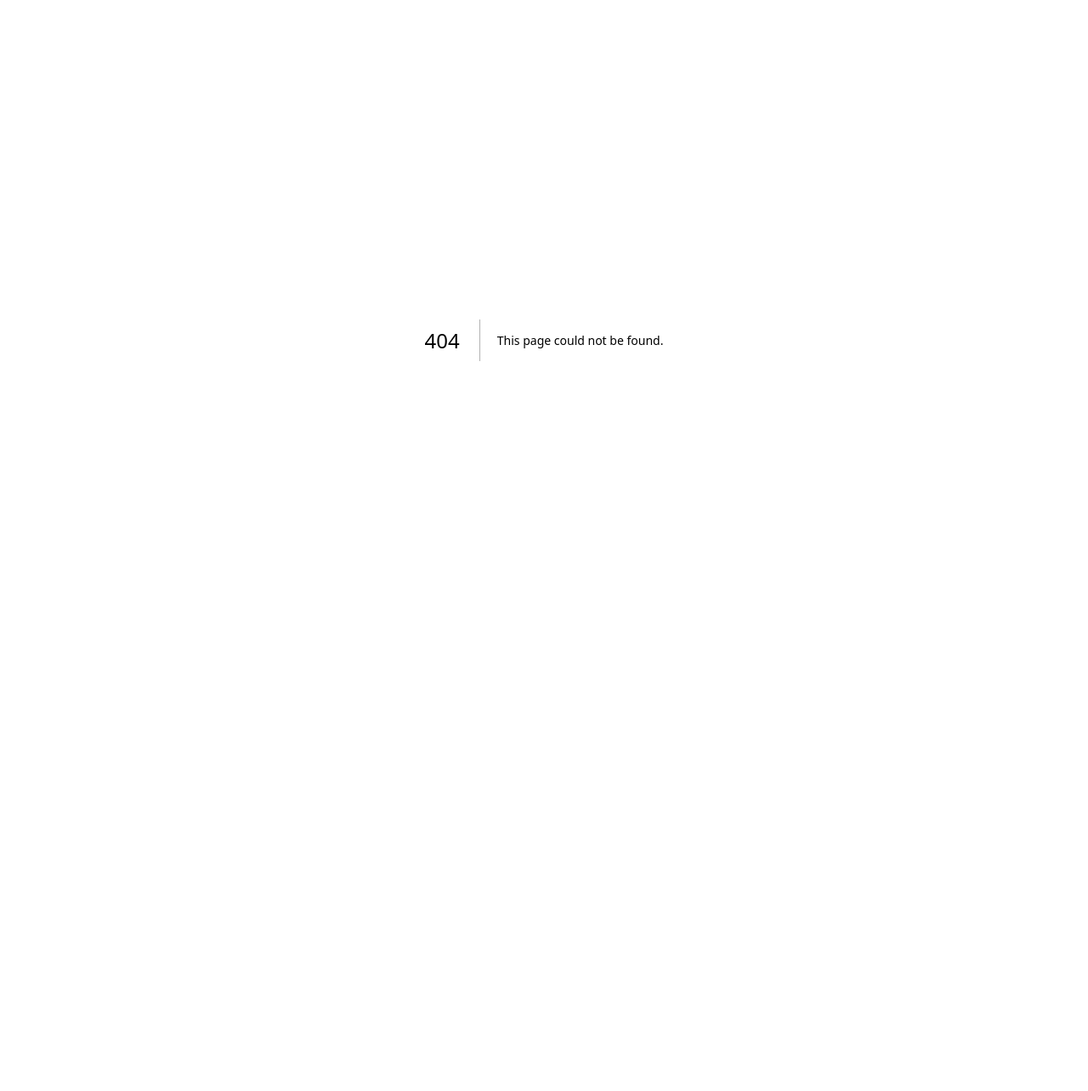
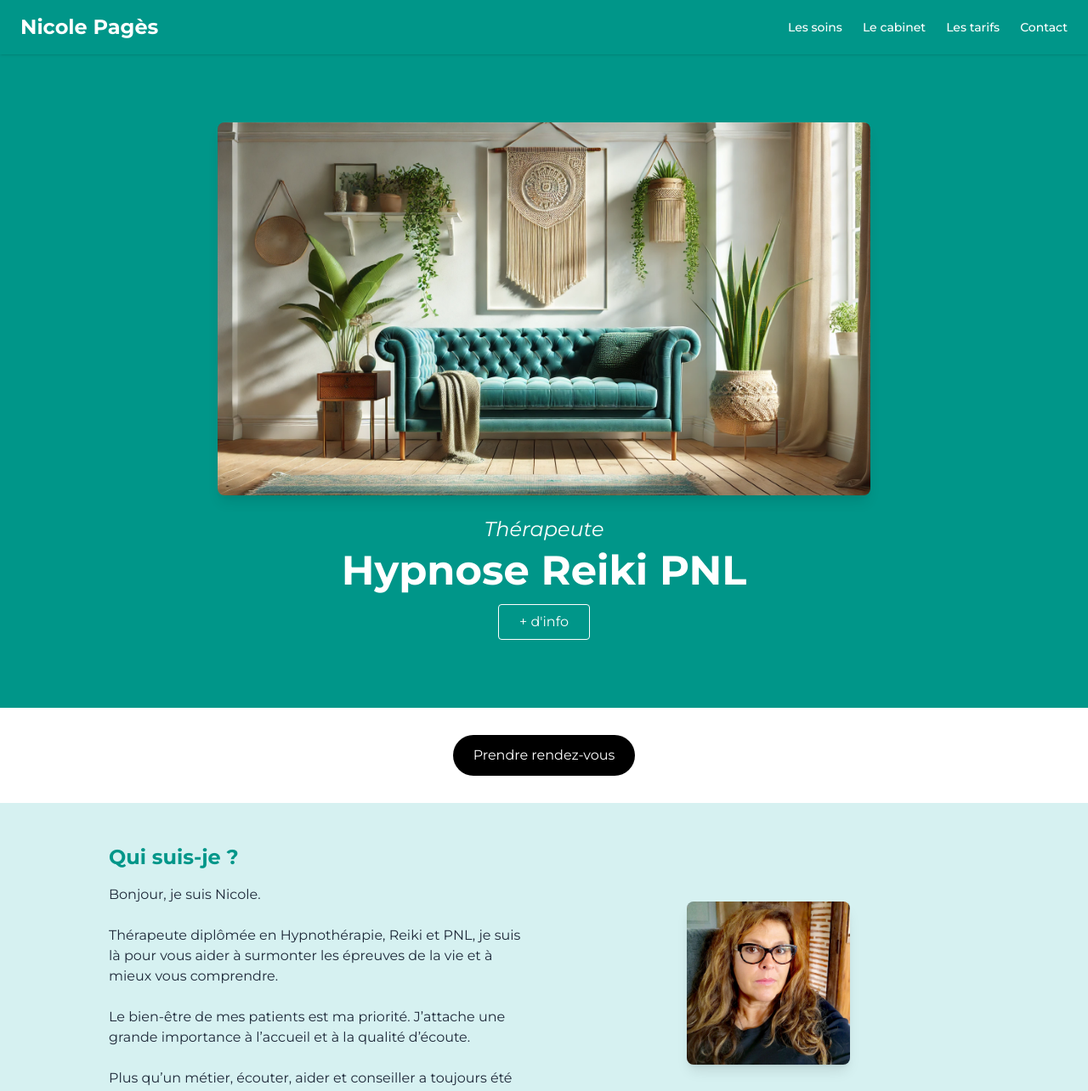
Before and after one commit to barry-black/nicole-pages-website, a Next.js app: page /main-page in a window 1280 px wide. Before the commit this address had no page. Shown: the top 1284 px of the page at 85% size. Before the commit the page ends 800 px from the top, so only its background shows below. Built offline with nearby package versions, Linux system fonts and the light colour scheme.

Commit message:
1st proposition for main-page

```diff
--- /dev/null
+++ b/src/pages/main-page.tsx
@@ -0,0 +1,267 @@
+"use client";
+import { useState } from "react";
+import { Menu, X } from "lucide-react";
+
+export default function MainPage() {
+  const [menuOpen, setMenuOpen] = useState(false);
+  const [activeSoins, setActiveSoins] = useState<number | null>(null);
+
+  const soins = [
+    {
+      title: "Reiki",
+      description: "Le Reiki favorise l'harmonisation du corps et de l'esprit.",
+      image: "/assets/images/reiki.webp",
+    },
+    {
+      title: "Hypnose",
+      description:
+        "L’hypnose aide à dépasser les blocages et accéder à l’inconscient.",
+      image: "/assets/images/hypnose.webp",
+    },
+    {
+      title: "PNL",
+      description:
+        "La PNL améliore la communication et le bien-être intérieur.",
+      image: "/assets/images/accueil.webp",
+      objectPosition: "center 40%",
+    },
+  ];
+
+  return (
+    <main className="text-gray-800">
+      {/* Sticky Navbar */}
+      <header className="sticky top-0 z-50 bg-teal-600 text-white shadow">
+        <div className="flex items-center justify-between px-6 py-4 max-w-7xl mx-auto">
+          <div className="text-2xl font-bold">Nicole Pagès</div>
+          <nav className="hidden md:flex space-x-6 text-sm font-medium">
+            <a href="#soins" className="hover:underline">
+              Les soins
+            </a>
+            <a href="#cabinet" className="hover:underline">
+              Le cabinet
+            </a>
+            <a href="#tarifs" className="hover:underline">
+              Les tarifs
+            </a>
+            <a href="#contact" className="hover:underline">
+              Contact
+            </a>
+          </nav>
+          <button className="md:hidden" onClick={() => setMenuOpen(!menuOpen)}>
+            {menuOpen ? <X size={24} /> : <Menu size={24} />}
+          </button>
+        </div>
+        {menuOpen && (
+          <nav className="md:hidden bg-teal-700 px-6 pb-4 text-sm font-medium space-y-2">
+            <a href="#soins" onClick={() => setMenuOpen(false)}>
+              Les soins
+            </a>
+            <a href="#cabinet" onClick={() => setMenuOpen(false)}>
+              Le cabinet
+            </a>
+            <a href="#tarifs" onClick={() => setMenuOpen(false)}>
+              Les tarifs
+            </a>
+            <a href="#contact" onClick={() => setMenuOpen(false)}>
+              Contact
+            </a>
+          </nav>
+        )}
+      </header>
+
+      {/* Hero */}
+      <section className="bg-teal-600 text-white">
+        <div className="flex flex-col items-center text-center px-4 py-12 md:py-20">
+          <img
+            src="/assets/images/accueil.webp"
+            alt="Canapé"
+            className="rounded-lg shadow-lg mb-6 w-full max-w-3xl"
+          />
+          <h2 className="text-xl md:text-2xl italic mb-2">Thérapeute</h2>
+          <h1 className="text-3xl md:text-5xl font-bold mb-4">
+            Hypnose Reiki PNL
+          </h1>
+          <button className="border border-white px-6 py-2 rounded hover:bg-white hover:text-teal-600 transition">
+            + d'info
+          </button>
+        </div>
+      </section>
+
+      <section className="text-center py-8 bg-white">
+        <button className="bg-black text-white px-6 py-3 rounded-full hover:bg-gray-800 transition">
+          Prendre rendez-vous
+        </button>
+      </section>
+
+      {/* Qui suis-je */}
+      <section id="cabinet" className="bg-[#d6f1f1] py-12 px-6">
+        <div className="max-w-5xl mx-auto grid md:grid-cols-2 gap-8 items-center">
+          <div>
+            <h2 className="text-teal-600 text-2xl font-bold mb-4">
+              Qui suis-je ?
+            </h2>
+            <p className="mb-4">
+              Bonjour, je suis Nicole. <br />
+              <br />
+              Thérapeute diplômée en Hypnothérapie, Reiki et PNL, je suis là
+              pour vous aider à surmonter les épreuves de la vie et à mieux vous
+              comprendre. <br />
+              <br />
+              Le bien-être de mes patients est ma priorité. J’attache une grande
+              importance à l’accueil et à la qualité d’écoute. <br />
+              <br />
+              Plus qu’un métier, écouter, aider et conseiller a toujours été
+              pour moi une vocation.
+            </p>
+          </div>
+          <div className="flex justify-center">
+            <img
+              src="/assets/images/photo_nicole.jpg"
+              alt="Portrait Nicole"
+              className="rounded-lg shadow-lg w-48 h-auto"
+            />
+          </div>
+        </div>
+      </section>
+
+      {/* Citation */}
+      <section className="text-center py-8 bg-white text-lg italic text-[#008398]">
+        <p>
+          Et si vous décidiez d’être heureux, parce que c’est bon pour vous...
+        </p>
+      </section>
+
+      <section className="text-center py-8 bg-white">
+        <blockquote className="text-2xl font-semibold text-[#008398] mb-2">
+          “La paix vient de l’intérieur. Ne la cherchez pas à l’extérieur.”
+        </blockquote>
+        <p className="text-[#008398] italic">Bouddah</p>
+      </section>
+
+      {/* Soins */}
+      <section id="soins" className="bg-[#d6f1f1] py-12 px-6">
+        <div className="text-center mb-6">
+          <h2 className="text-2xl font-bold text-teal-700 mb-2">Soins</h2>
+          <p className="text-sm text-gray-600 max-w-xl mx-auto">
+            Ces thérapies ne se substituent en aucun cas à un traitement
+            médical...
+          </p>
+        </div>
+
+        <div className="grid gap-6 md:grid-cols-3 max-w-5xl mx-auto mt-8">
+          {soins.map((soin, i) => (
+            <div
+              key={i}
+              className="relative group cursor-pointer"
+              onClick={() => setActiveSoins(activeSoins === i ? null : i)}
+            >
+              <img
+                src={soin.image}
+                alt={soin.title}
+                className="rounded-lg shadow w-full h-48 object-cover"
+                style={{ objectPosition: soin.objectPosition || "center" }}
+              />
+              <div
+                className={`absolute inset-0 bg-black bg-opacity-60 text-white flex items-center justify-center text-center text-sm p-4 transition duration-300 ${
+                  activeSoins === i
+                    ? "opacity-100"
+                    : "opacity-0 group-hover:opacity-100"
+                }`}
+              >
+                {soin.description}
+              </div>
+              <div className="text-center mt-2 text-lg font-medium">
+                {soin.title}
+              </div>
+            </div>
+          ))}
+        </div>
+      </section>
+      {/* Témoignages */}
+      <section className="bg-[#284a74] text-white py-12 px-6">
+        <h2 className="text-2xl font-bold text-center mb-10">Témoignages</h2>
+        <div className="max-w-6xl mx-auto grid md:grid-cols-2 lg:grid-cols-4 gap-6 text-sm text-center">
+          {[
+            {
+              name: "Anaïs",
+              text: "Nicole est très à l’écoute... mon premier rv, elle m’a apaisé.",
+            },
+            {
+              name: "Christelle B.",
+              text: "Bienveillance et sérénité... précieux conseils.",
+            },
+            {
+              name: "Hélène M.",
+              text: "Les séances d’hypnose... efficaces et enrichissantes.",
+            },
+            {
+              name: "Julia",
+              text: "Nicole est un véritable “ange gardien”... regard bienveillant.",
+            },
+          ].map((t, i) => (
+            <div key={i}>
+              <p className="italic mb-4">“{t.text}”</p>
+              <p className="font-semibold">{t.name}</p>
+            </div>
+          ))}
+        </div>
+      </section>
+
+      {/* Contact */}
+      <section id="contact" className="bg-white py-12 px-6">
+        <div className="max-w-4xl mx-auto">
+          <h2 className="text-2xl font-bold text-teal-600 mb-4">Contact</h2>
+          <p className="mb-2">
+            Le Kube - Avenue d’Agen
+            <br />
+            47110 Sainte Livrade sur Lot
+          </p>
+          <p className="font-semibold mb-6">06.13.56.99.21</p>
+
+          <form className="grid gap-4 md:grid-cols-2">
+            <input
+              type="text"
+              placeholder="Prénom"
+              className="border p-3 rounded"
+            />
+            <input
+              type="text"
+              placeholder="Nom"
+              className="border p-3 rounded"
+            />
+            <input
+              type="email"
+              placeholder="Adresse Mail"
+              className="border p-3 rounded md:col-span-2"
+            />
+            <input
+              type="text"
+              placeholder="Téléphone"
+              className="border p-3 rounded md:col-span-2"
+            />
+            <textarea
+              rows="4"
+              placeholder="Votre Message..."
+              className="border p-3 rounded md:col-span-2"
+            />
+            <button
+              type="submit"
+              className="bg-black text-white px-6 py-3 rounded-full hover:bg-gray-800 transition md:col-span-2"
+            >
+              Envoyer
+            </button>
+          </form>
+        </div>
+      </section>
+
+      {/* Footer */}
+      <footer className="bg-teal-600 text-white text-sm py-6 px-6 text-center">
+        <p>©2025 by Nicole Pagès | Tous droits réservés</p>
+        <p>Sainte Livrade sur Lot | contact@nicolepages.com</p>
+        <p>Mentions légales | Politique de confidentialité</p>
+      </footer>
+
+      {/* Reste à compléter : témoignages, contact, footer */}
+    </main>
+  );
+}
```
